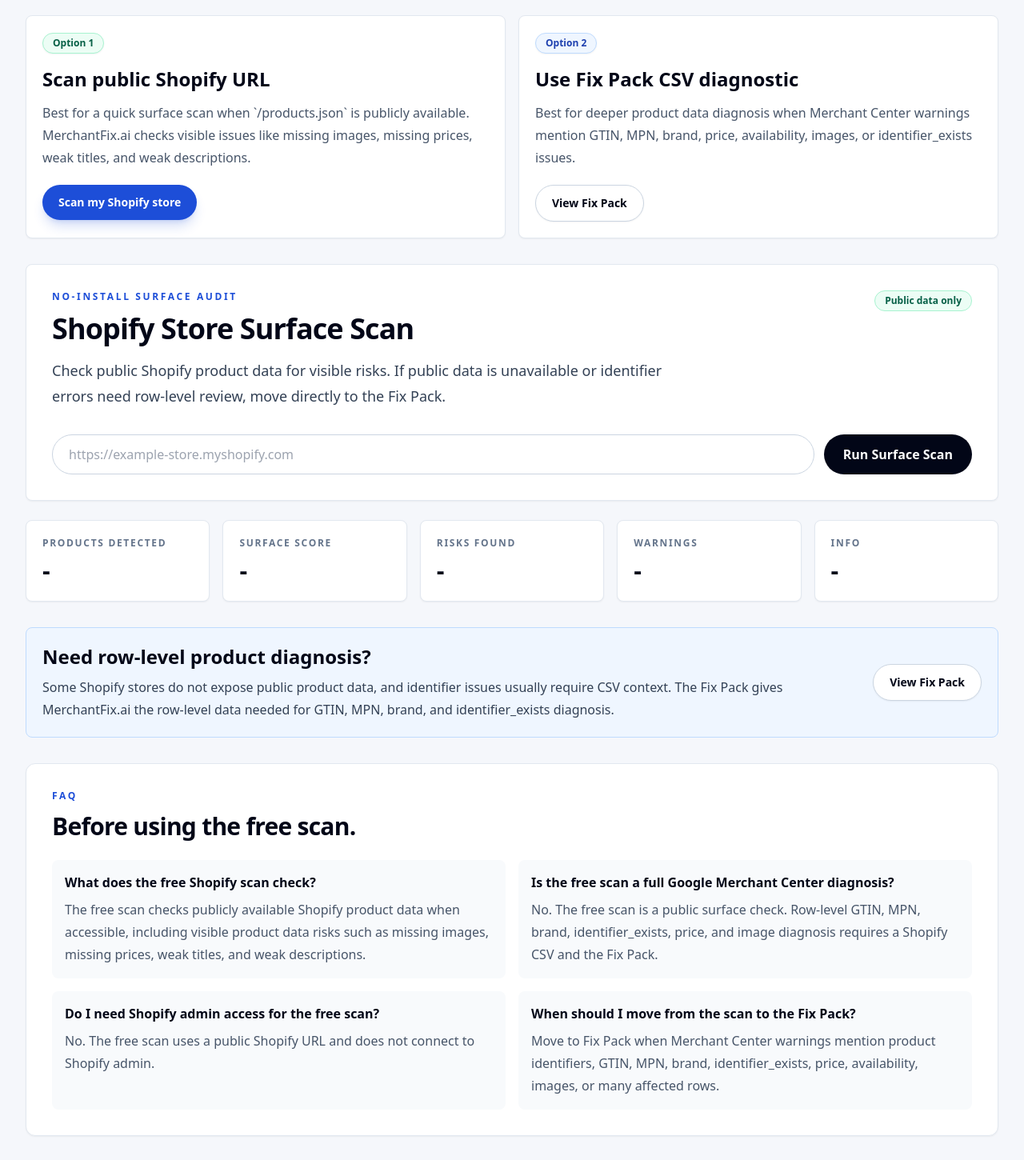
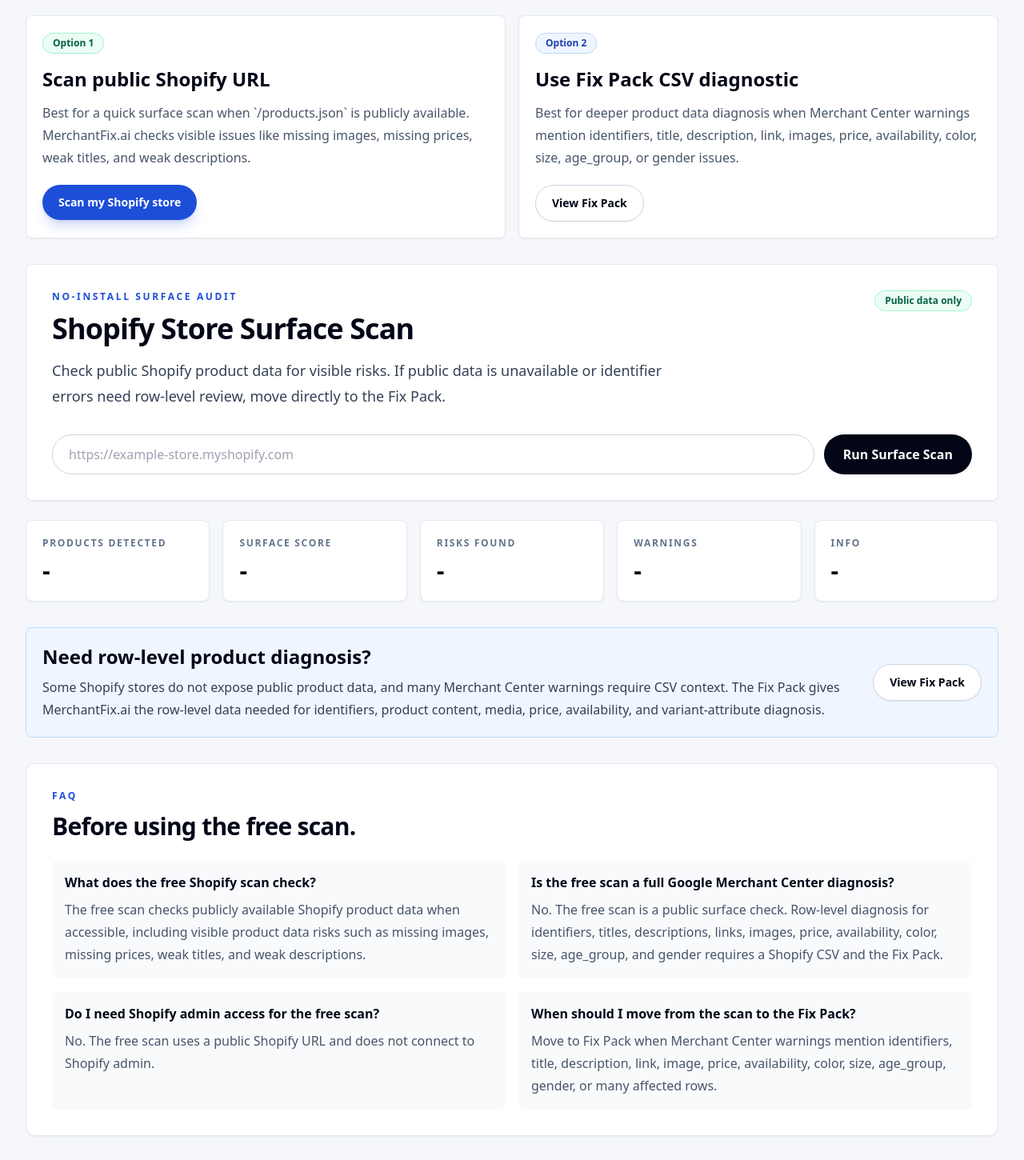
Before and after one commit to BACOUL/merchantfix-ai, a Next.js app: page /scan in a window 1280 px wide. Shown: the part 580-2030 px from the top of the page at 80% size. Built offline with nearby package versions, Linux system fonts and the light colour scheme.

Commit message:
Align scan page copy with expanded CSV diagnosis

```diff
--- a/app/scan/page.tsx
+++ b/app/scan/page.tsx
@@ -22,7 +22,7 @@
   {
     question: "Is the free scan a full Google Merchant Center diagnosis?",
     answer:
-      "No. The free scan is a public surface check. Row-level GTIN, MPN, brand, identifier_exists, price, and image diagnosis requires a Shopify CSV and the Fix Pack."
+      "No. The free scan is a public surface check. Row-level diagnosis for identifiers, titles, descriptions, links, images, price, availability, color, size, age_group, and gender requires a Shopify CSV and the Fix Pack."
   },
   {
     question: "Do I need Shopify admin access for the free scan?",
@@ -31,7 +31,7 @@
   {
     question: "When should I move from the scan to the Fix Pack?",
     answer:
-      "Move to Fix Pack when Merchant Center warnings mention product identifiers, GTIN, MPN, brand, identifier_exists, price, availability, images, or many affected rows."
+      "Move to Fix Pack when Merchant Center warnings mention identifiers, title, description, link, image, price, availability, color, size, age_group, gender, or many affected rows."
   }
 ];
 
@@ -63,7 +63,7 @@
             <p className="text-xs font-black uppercase tracking-[0.22em] text-slate-500">Workflow</p>
             <ul className="mt-4 grid gap-3 text-sm font-semibold text-slate-700">
               <li className="rounded-lg bg-white p-3">Start with a public Shopify URL.</li>
-              <li className="rounded-lg bg-white p-3">Move to Fix Pack when you need row-level identifier checks.</li>
+              <li className="rounded-lg bg-white p-3">Move to Fix Pack when you need row-level CSV checks for identifiers, product content, media, pricing, availability, or variant attributes.</li>
               <li className="rounded-lg bg-white p-3">Review safe fixes and manual review flags after CSV diagnosis.</li>
             </ul>
           </div>
@@ -88,8 +88,8 @@
             <TextBadge tone="blue">Option 2</TextBadge>
             <h2 className="mt-4 break-words text-2xl font-black text-slate-950">Use Fix Pack CSV diagnostic</h2>
             <p className="mt-3 leading-7 text-slate-600">
-              Best for deeper product data diagnosis when Merchant Center warnings mention GTIN, MPN, brand, price,
-              availability, images, or identifier_exists issues.
+              Best for deeper product data diagnosis when Merchant Center warnings mention identifiers, title, description,
+              link, images, price, availability, color, size, age_group, or gender issues.
             </p>
             <div className="mt-5">
               <SecondaryLink href="/fix-pack">View Fix Pack</SecondaryLink>
@@ -105,8 +105,8 @@
           <div className="min-w-0">
             <h2 className="break-words text-2xl font-black text-slate-950">Need row-level product diagnosis?</h2>
             <p className="mt-2 leading-7 text-slate-700">
-              Some Shopify stores do not expose public product data, and identifier issues usually require CSV context.
-              The Fix Pack gives MerchantFix.ai the row-level data needed for GTIN, MPN, brand, and identifier_exists diagnosis.
+              Some Shopify stores do not expose public product data, and many Merchant Center warnings require CSV context.
+              The Fix Pack gives MerchantFix.ai the row-level data needed for identifiers, product content, media, price, availability, and variant-attribute diagnosis.
             </p>
           </div>
           <SecondaryLink href="/fix-pack">View Fix Pack</SecondaryLink>
```
